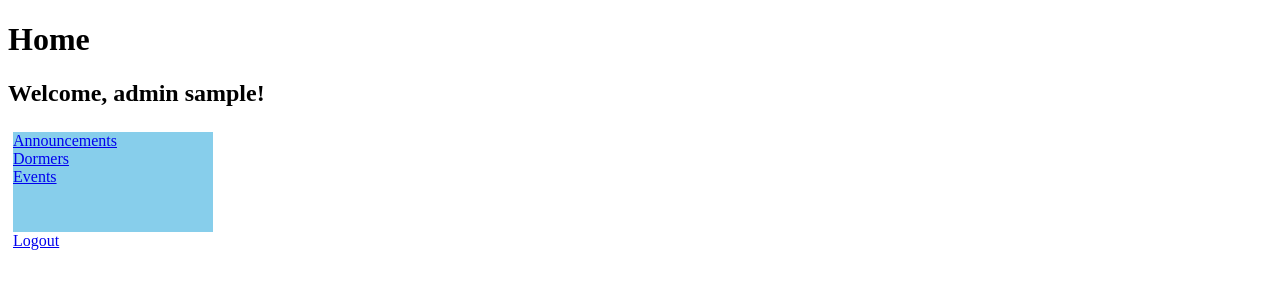
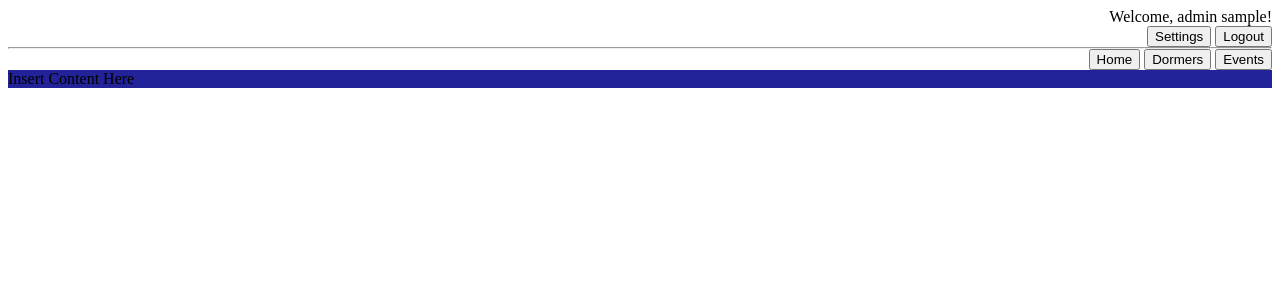
Before and after one commit to enjooblena/dormtracker, a CodeIgniter app: template yakal/application/views/admin_view.php in a window 1280 px wide; the page is wider, and only the part inside the window is pictured. Shown: the top 300 px of that part. Run offline with CodeIgniter, Linux system fonts and the light colour scheme; the template is opened without the code that fills it: most values are stand-ins (such as "Sample title", 1, 10 or a date in 2020).

Commit message:
UI on home

```diff
--- a/yakal/application/controllers/verifylogin.php
+++ b/yakal/application/controllers/verifylogin.php
@@ -49,6 +49,8 @@ class VerifyLogin extends CI_Controller {
        );
        $this->session->set_userdata('logged_in', $sess_array);
      }
+	session_start();
+	$_SESSION['user']=$row->username;
      return TRUE;
    }
    else
--- a/yakal/application/views/admin_view.php
+++ b/yakal/application/views/admin_view.php
@@ -1,22 +1,55 @@
 
 <!DOCTYPE html>
-<html>
+<html lang="en">
  <head>
    <title>Yakal Residence Hall - Admin</title>
+
+   <style>
+	#welcome{
+		text-align:right;
+		width: 100%;
+		float: right;
+	}
+	#tabs{
+		width: 100%;
+		text-align: right;
+	}
+	form {
+		margin:0px;
+		padding:0px;
+		display: inline;
+	}
+	hr{
+		margin: 0px;
+	}
+	#main_pane{
+		width: 100%;
+		height: 100%;
+		background-color: #222299;
+	}
+
+   </style>
  </head>
  <body>
-   <h1>Home</h1>
-   <h2>Welcome, admin <?php echo $username; ?>!</h2>
-   <div id='container' style='width: 1700px; padding: 5px'>
-		<div id='announcement' style='background-color: skyblue; width: 200px; height: 100px;'>
-			<a href="home/aannouncements">Announcements</a>
-			<br>
-			<a href="home/adormers">Dormers</a>
-			<br>
-			<a href="home/aevents">Events</a>
-			<br>
+   <div id='welcome'>
+   Welcome, admin <?php echo $username; ?>!
+   <br>
+   		<FORM METHOD="LINK" ACTION="home/settings" align='right'><INPUT TYPE="submit" VALUE="Settings"></FORM>
+		<FORM METHOD="LINK" ACTION="home/logout" align='right'><INPUT TYPE="submit" VALUE="Logout"></FORM>
+   </div>
+   <hr>
+		<div id='tabs'>
+		<FORM METHOD="LINK" ACTION="home/aannouncements" align='right'><INPUT TYPE="submit" VALUE="Home"></FORM>
+		<FORM METHOD="LINK" ACTION="home/adormers" align='right'><INPUT TYPE="submit" VALUE="Dormers"></FORM>
+		<FORM METHOD="LINK" ACTION="home/aevents" align='right'><INPUT TYPE="submit" VALUE="Events"></FORM>
+		</div>
+		<div id='main_pane'>
+		Insert Content Here
+		</div>
 
-		</div>
-   <a href="home/logout">Logout</a>
+
+
+	<script>
+	</script>
  </body>
 </html>
--- a/yakal/application/views/login_view.php
+++ b/yakal/application/views/login_view.php
@@ -6,8 +6,6 @@
 
 	<meta charset="utf-8">
     <meta name="viewport" content="width=device-width, initial-scale=1.0">
-    <meta name="description" content="">
-    <meta name="Christine Balili" content="">
 
     <title>MyDorm</title>
 	<!-- Bootstrap core CSS -->
```
Also changed, not shown: yakal/application/views/a-announcements-view.php (+48 -6 lines).
